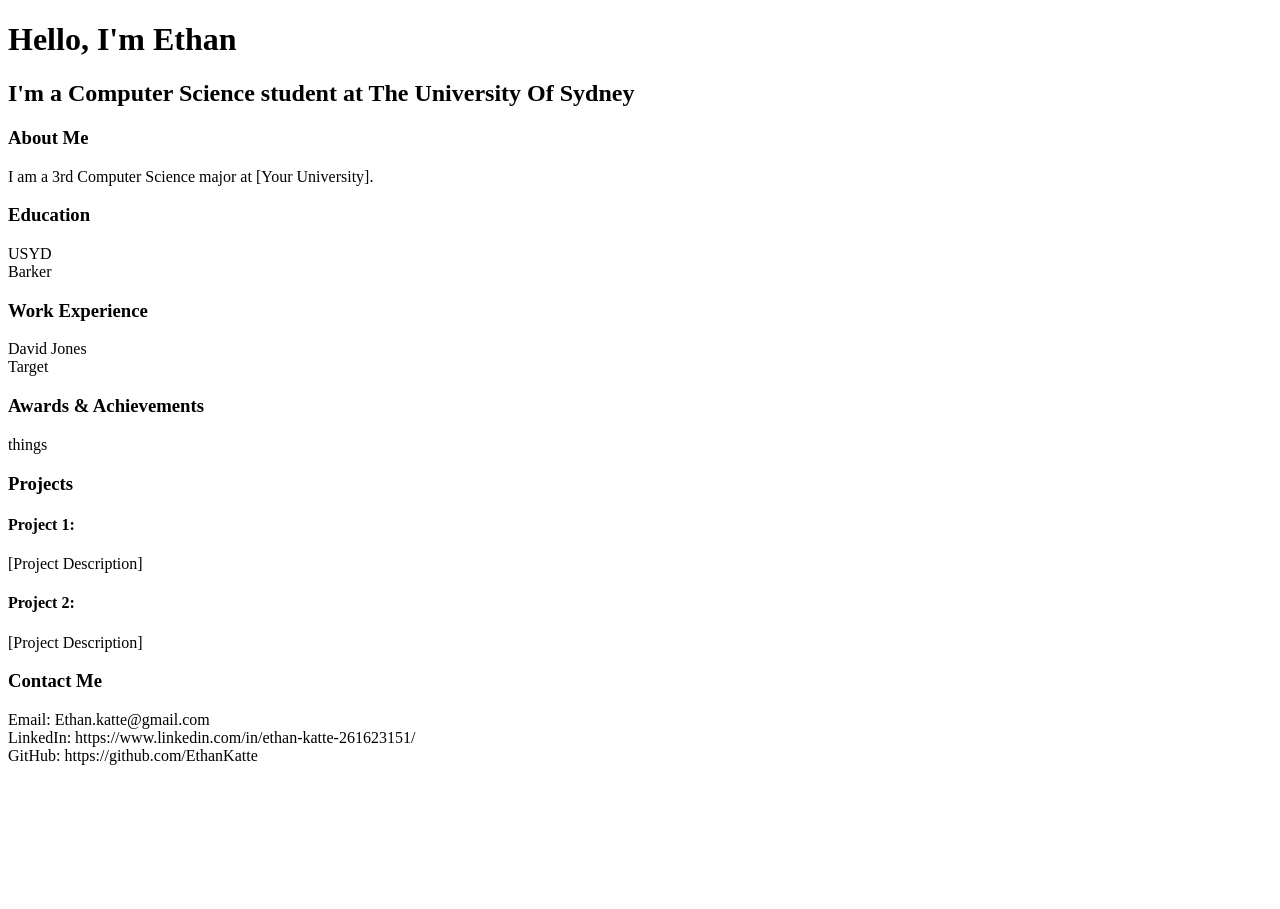
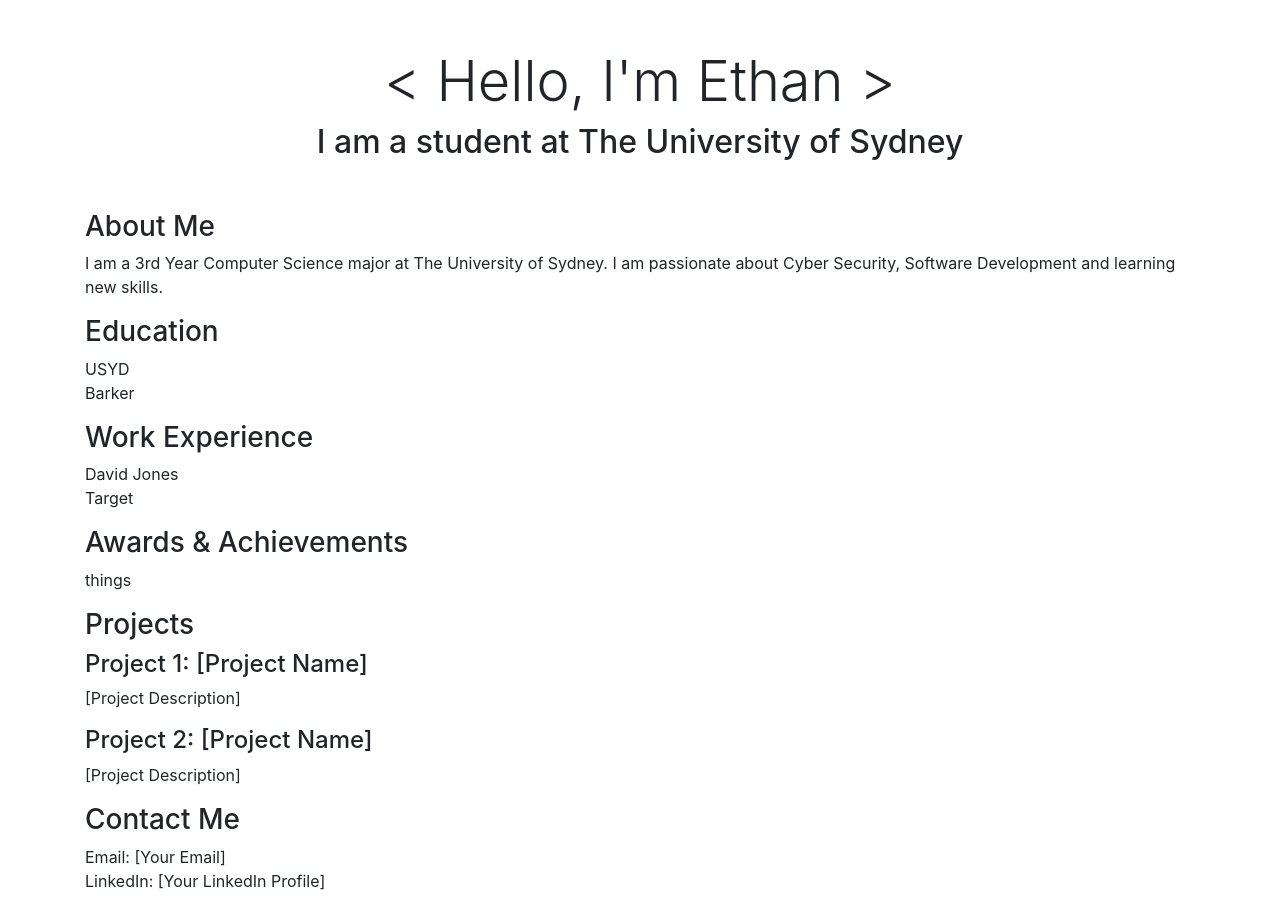
Before and after one commit to EthanKatte/PersonalWebsite, a plain HTML site: page index.html in a window 1280 px wide. Before the commit the page ends 800 px from the top, so only its background shows below. Drawn offline with nearby package versions, Linux system fonts and the light colour scheme.

Commit message:
changed content and basic styling

```diff
--- a/index.html
+++ b/index.html
@@ -2,13 +2,15 @@
 <html>
 <head>
   <title>My Personal Website</title>
+  <link rel="stylesheet" href="https://stackpath.bootstrapcdn.com/bootstrap/4.3.1/css/bootstrap.min.css" integrity="sha384-ggOyR0iXCbMQv3Xipma34MD+dH/1fQ784/j6cY/iJTQUOhcWr7x9JvoRxT2MZw1T" crossorigin="anonymous">
 </head>
 <body>
-  <h1>Hello, I'm Ethan</h1>
-  <h2>I'm a Computer Science student at The University Of Sydney</h2>
+  <div class="container">
+    <h1 class="display-4 text-center mt-5"> &lt; Hello, I'm Ethan &gt; </h1>
+    <h2 class="text-center mb-5">I am a student at The University of Sydney</h2>
     <h3>About Me</h3>
     <p>
-    I am a 3rd Computer Science major at [Your University].
+      I am a 3rd Year Computer Science major at The University of Sydney. I am passionate about Cyber Security, Software Development and learning new skills.
     </p>
 
     <h3>Education</h3>
@@ -29,19 +31,19 @@
     </p>
 
     <h3>Projects</h3>
-  <h4>Project 1: </h4>
+    <h4>Project 1: [Project Name]</h4>
     <p>
       [Project Description]
     </p>
-  <h4>Project 2: </h4>
+    <h4>Project 2: [Project Name]</h4>
     <p>
       [Project Description]
     </p>
     <h3>Contact Me</h3>
     <p>
-    Email: Ethan.katte@gmail.com<br>
-    LinkedIn: https://www.linkedin.com/in/ethan-katte-261623151/<br>
-    GitHub: https://github.com/EthanKatte
+      Email: [Your Email]<br>
+      LinkedIn: [Your LinkedIn Profile]
     </p>
+  </div>
 </body>
 </html>
--- /dev/null
+++ b/style.css
@@ -0,0 +1,34 @@
+body {
+    background-color: #7d0126;
+    color: white;
+    font-family: sans-serif;
+    margin: 0;
+    padding: 0;
+  }
+
+  h1, h2, h3, h4, h5, h6 {
+    color: #f8e6a3;
+    margin-top: 10px;
+    margin-bottom: 5px;
+  }
+
+  p {
+    margin-left: 20px;
+    margin-right: 20px;
+    margin-bottom: 10px;
+  }
+
+  a {
+    color: #f8e6a3;
+    text-decoration: none;
+  }
+
+  a:hover {
+    color: #7d0126;
+  }
+
+  .container {
+    background-color: #7d0126;
+    max-width: 960px;
+    margin: 0 auto;
+  }
```
Lines whose indentation alone changed are shown as unchanged.
